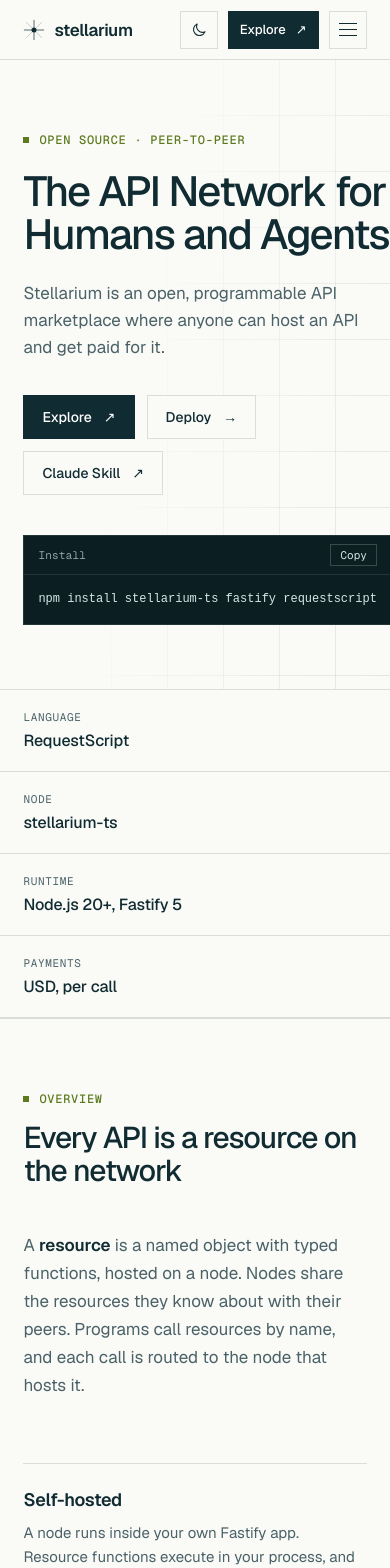
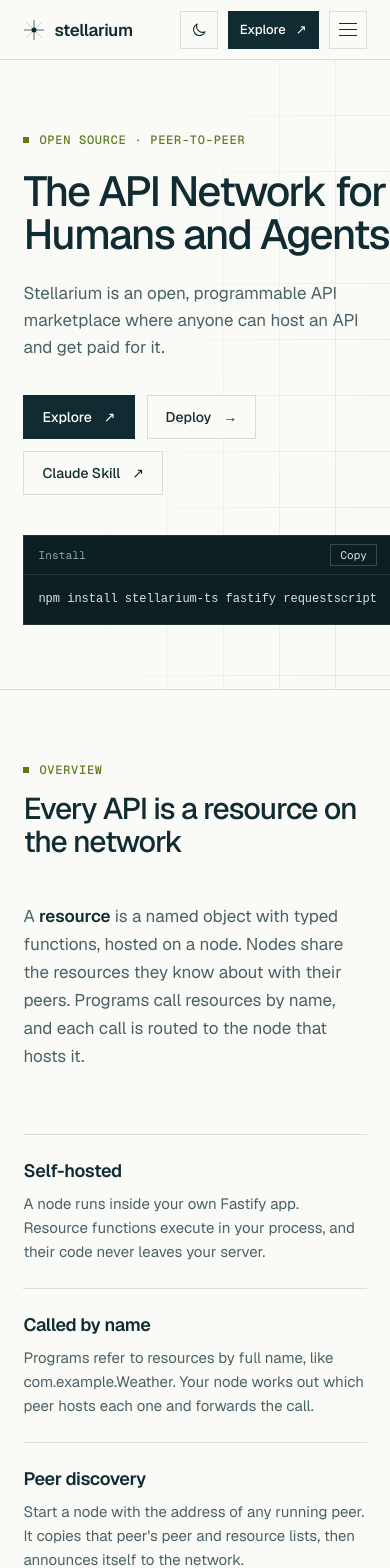
Before and after one commit to qualletio/stellarium-web, a Next.js app: page / in a window 390 px wide. Shown: the top 1568 px of the page. Built offline with nearby package versions, Linux system fonts and the light colour scheme.

Commit message:
Remove facts section

```diff
--- a/app/page.module.css
+++ b/app/page.module.css
@@ -2,14 +2,6 @@
 .hero h1 { font-size:clamp(46px,6vw,84px); }
 .install { align-self:end; }
 .install > div { margin:0; }
-
-/* Facts strip under the hero */
-.facts { display:grid; grid-template-columns:repeat(4,1fr); border-bottom:1px solid var(--line); }
-.facts > div { padding:22px 8vw 24px; border-right:1px solid var(--line); }
-.facts > div + div { padding-left:28px; padding-right:28px; }
-.facts > div:last-child { border-right:0; }
-.facts dt { font-family:var(--mono); font-size:11px; text-transform:uppercase; letter-spacing:.06em; color:var(--muted); margin-bottom:6px; }
-.facts dd { font-size:16px; font-weight:500; letter-spacing:-.01em; }
 
 /* Feature cells */
 .features { display:grid; grid-template-columns:repeat(3,1fr); margin-top:64px; border-top:1px solid var(--line); }
@@ -50,10 +42,6 @@
 
 @media (max-width:900px) {
   .hero { padding-top:72px; padding-bottom:64px; }
-  .facts { grid-template-columns:repeat(2,1fr); }
-  .facts > div, .facts > div + div { padding:20px 6vw; border-bottom:1px solid var(--line); }
-  .facts > div:nth-child(2n) { border-right:0; }
-  .facts > div:nth-last-child(-n+2) { border-bottom:0; }
   .features, .linkGrid { grid-template-columns:1fr; }
   .features article, .features article + article { padding:24px 0; border-left:0; border-bottom:1px solid var(--line); }
   .linkGrid > div + div { border-left:0; border-top:1px solid var(--line); }
@@ -61,8 +49,5 @@
 
 @media (max-width:620px) {
   .hero h1 { font-size:42px; }
-  .facts { grid-template-columns:1fr; }
-  .facts > div, .facts > div + div { border-right:0; border-bottom:1px solid var(--line); }
-  .facts > div:nth-last-child(2) { border-bottom:1px solid var(--line); }
   .linkGrid > div { padding:22px 20px 12px; }
 }
--- a/app/page.tsx
+++ b/app/page.tsx
@@ -67,13 +67,6 @@ const appPatterns = [
   { title: "Agent memory", text: "Give an agent a contract that remembers what it learned between runs, behind rules anyone can read in the contract's published source." },
 ];
 
-const facts = [
-  { term: "Language", value: "RequestScript" },
-  { term: "Node", value: "stellarium-ts" },
-  { term: "Runtime", value: "Node.js 20+, Fastify 5" },
-  { term: "Payments", value: "USD, per call" },
-];
-
 const features = [
   { title: "Self-hosted", text: "A node runs inside your own Fastify app. Resource functions execute in your process, and their code never leaves your server." },
   { title: "Called by name", text: "Programs refer to resources by full name, like com.example.Weather. Your node works out which peer hosts each one and forwards the call." },
@@ -129,10 +122,6 @@ export default function Home() {
           <CodeBlock label="Install" code={install} />
         </div>
       </section>
-
-      <dl className={styles.facts}>
-        {facts.map((fact) => <div key={fact.term}><dt>{fact.term}</dt><dd>{fact.value}</dd></div>)}
-      </dl>
 
       <section className={content.section} id="network">
         <div className={content.sectionHead}><p className={content.kicker}>Overview</p><h2>Every API is a resource on the network</h2></div>
```
